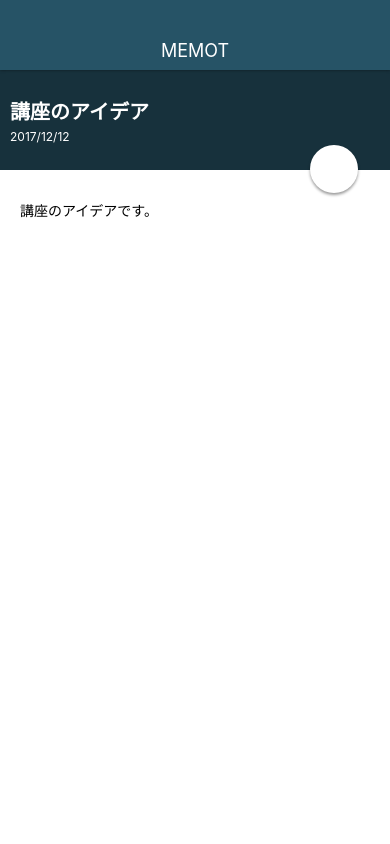
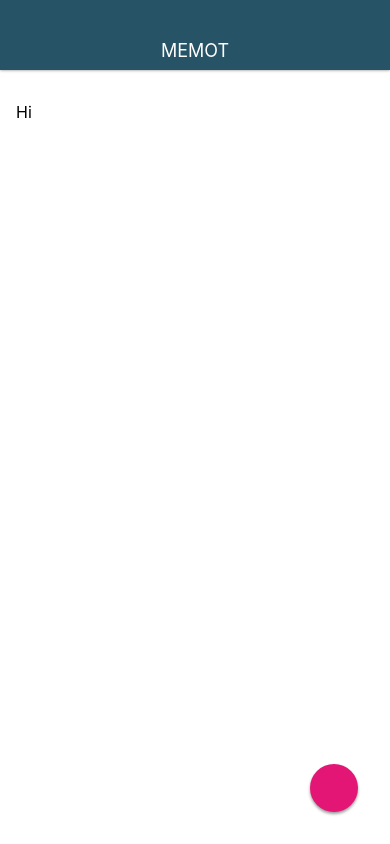
Before and after one commit to kazuyuki-m/MemoApp, a React Native app: screen / in a window 390 px wide. Built offline with nearby package versions, Linux system fonts and the light colour scheme; a web font is replaced by a local one.

Commit message:
create MemoEditScreen

```diff
--- a/App.js
+++ b/App.js
@@ -4,6 +4,7 @@ import styled from 'styled-components/native';
 import Appbar from './src/components/Appbar';
 import BodyText from './src/elements/BodyText';
 import MemoDetailScreen from './src/screens/MemoDetailScreen';
+import MemoEditScreen from './src/screens/MemoEditScreen';
 import MemoListScreen from './src/screens/MemoListScreen';
 
 export default function App() {
@@ -18,7 +19,8 @@ export default function App() {
       <CircleButton>+</CircleButton> */}
 
       {/* <MemoListScreen /> */}
-      <MemoDetailScreen />
+      {/* <MemoDetailScreen /> */}
+      <MemoEditScreen />
     </Container>
   );
 }
--- a/src/elements/CircleButton.js
+++ b/src/elements/CircleButton.js
@@ -9,6 +9,7 @@ import fontAwesome from '../../assets/fonts/fa-solid-900.ttf';
 const CustomIcon = createIconSet({
   pencil: '\uf303',
   plus: '\uf067',
+  check: '\uf00c',
 }, 'FontAwesome');
 
 const CircleButton = ({ name, layout, color }) => {
--- /dev/null
+++ b/src/screens/MemoEditScreen.js
@@ -0,0 +1,36 @@
+import React from 'react';
+import styled from 'styled-components/native';
+import CircleButton from '../elements/CircleButton';
+
+const MemoEditScreen = () => {
+  return (
+    <Container>
+      <MemoEditInput>
+        <MemoEditInputText multiline>Hi</MemoEditInputText>
+      </MemoEditInput>
+      <CircleButton name="check" />
+    </Container>
+  );
+};
+
+const Container = styled.View`
+  flex: 1;
+  width: 100%;
+`;
+
+const MemoEditInput = styled.View`
+  background-color: #fff;
+  flex: 1;
+  /* justify-content: flex-start; */
+  padding-top: 32;
+  padding-left: 16;
+  padding-right: 16;
+  padding-bottom: 16;
+
+`;
+
+const MemoEditInputText = styled.TextInput`
+  font-size: 16;
+`;
+
+export default MemoEditScreen;
```
